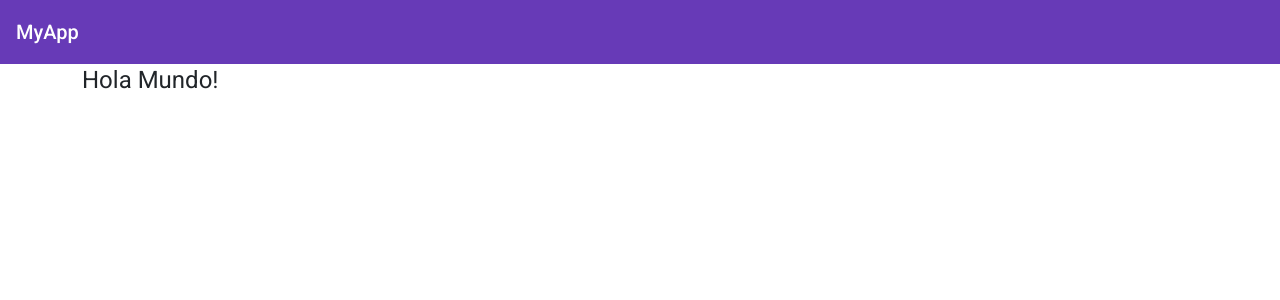
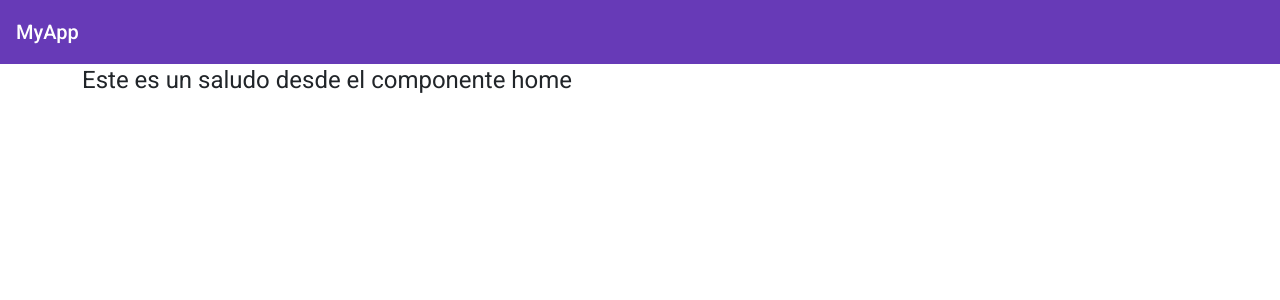
Before and after one commit to JuanGuevara96/appExample, an Angular app: page / in a window 1280 px wide. Shown: the top 300 px of the page. Built offline with nearby package versions, Linux system fonts and the light colour scheme.

Commit message:
saludo desde componente home

```diff
--- a/src/app/pages/home/home.component.html
+++ b/src/app/pages/home/home.component.html
@@ -1 +1 @@
-<h1>Hola Mundo!</h1>
+<h1>Este es un saludo desde el componente home </h1>
```
